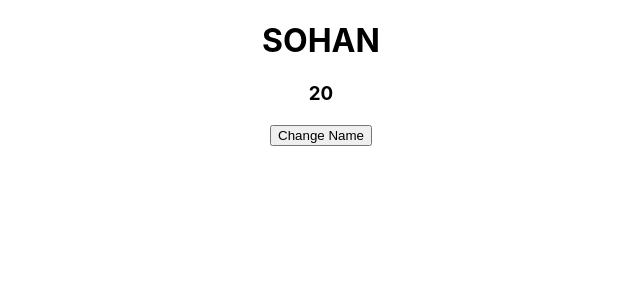
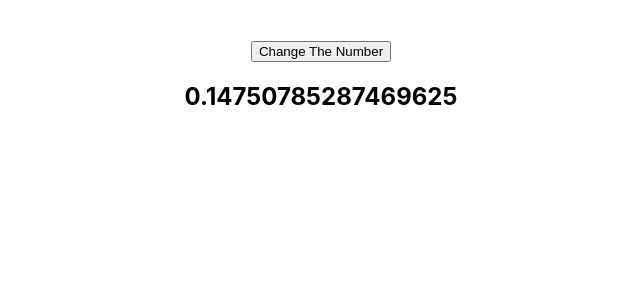
Before and after one commit to Mdshowanhossain/Explore-Class-Component-React, a React (Create React App) app: page / in a window 1280 px wide. Shown: the top 300 px of the page, without its empty margins (319-959 px from the left). Built offline with nearby package versions, Linux system fonts and the light colour scheme.

Commit message:
Explore-Class-Component

```diff
--- a/src/App.js
+++ b/src/App.js
@@ -7,6 +7,9 @@ import State from './Component/Class/State';
 import State2 from './Component/Class/State2';
 import State3 from './Component/Class/State3';
 import State4 from './Component/Class/State4';
+import Condition from './Component/Class/Condition';
+import Condition2 from './Component/Class/Condition2';
+import Refresh from './Component/Class/Refresh';
 
 
 
@@ -19,7 +22,6 @@ function App() {
       <Function1 name="Osman" age="20" />
       <ButtonClickF /><br />
 
-
       <Class1 name="Class-5" age="44" />
       <Class1 name="Class-6" age="45" />
       <ButtonClick /> */}
@@ -29,7 +31,15 @@ function App() {
       {/* <State2 /> */}
 
       {/* <State3 /> */}
-      <State4 />
+
+      {/* <State4 /> */}
+
+
+      {/* <Condition /> */}
+
+      {/* <Condition2 /> */}
+
+      <Refresh />
 
     </div>
   );
--- /dev/null
+++ b/src/Component/Class/Condition.js
@@ -0,0 +1,21 @@
+import React, { Component } from 'react';
+
+class Condition extends Component {
+
+
+    constructor() {
+        super();
+        this.state = true;
+    }
+
+
+    render() {
+        return (
+            <div>
+                {this.state ? <h3>Condition is True</h3> : <h3>Condition is False</h3>}
+            </div>
+        )
+    }
+}
+
+export default Condition;
--- /dev/null
+++ b/src/Component/Class/Condition2.js
@@ -0,0 +1,20 @@
+import React, { Component } from 'react';
+
+class Condition2 extends Component {
+    constructor() {
+        super();
+        this.state = {
+            name: true,
+        }
+    }
+    render() {
+
+        if (this.state.name === true) {
+            return <h1>Your 'if' Condition is true</h1>
+
+        } else {
+            return <h1>Your Condition 'if' is False</h1>
+        }
+    }
+}
+export default Condition2;
--- /dev/null
+++ b/src/Component/Class/Refresh.js
@@ -0,0 +1,29 @@
+import React, { Component } from 'react';
+
+class Refresh extends Component {
+
+
+    constructor() {
+        super();
+
+        this.refreshTheNumber = this.refreshTheNumber.bind(this);
+    }
+
+
+    refreshTheNumber() {
+        this.forceUpdate();
+    }
+
+    render() {
+        return (
+            <div>
+                <br /><br />
+                <button onClick={this.refreshTheNumber}>Change The Number</button>
+                <h2>{Math.random()}</h2>
+            </div>
+        )
+
+
+    }
+}
+export default Refresh;
--- a/src/Component/Class/State4.js
+++ b/src/Component/Class/State4.js
@@ -10,16 +10,10 @@ class State4 extends Component {
             name: 'SOHAN',
             age: '20'
         }
-
     }
-
-
     ChangeName(a) {
         this.setState({ name: a })
     }
-
-
-
     render() {
         // const ChangeName = (a) => {
         //     this.setState = { name: a }
```
